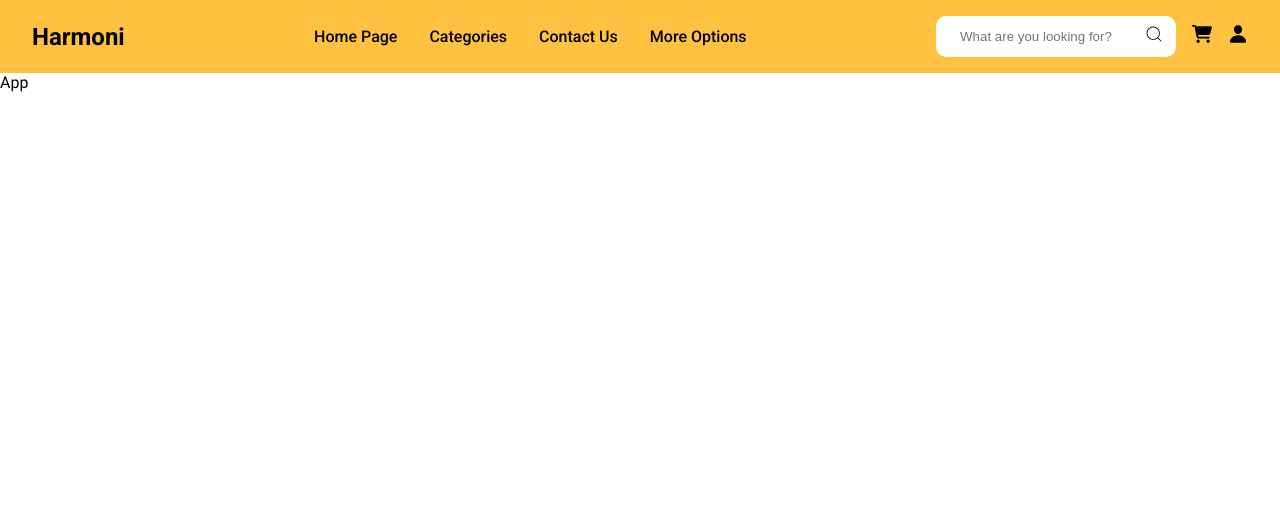
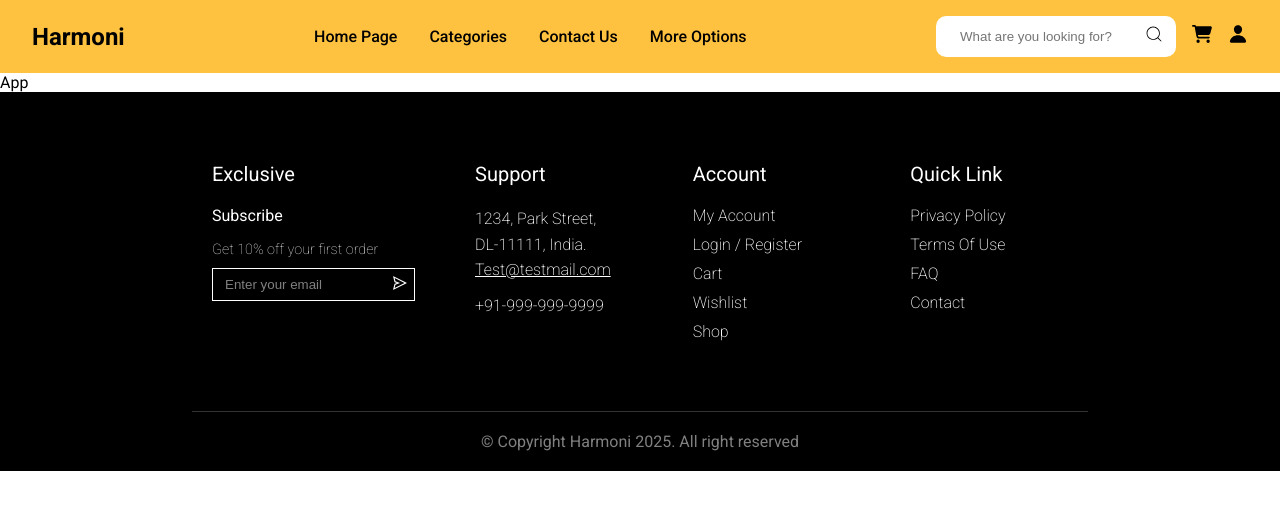
Before and after one commit to nikhilsinha822/harmoni, a React (Vite) app: page / in a window 1280 px wide. Shown: the top 510 px of the page. Built offline with nearby package versions, Linux system fonts and the light colour scheme.

Commit message:
added footer

```diff
--- a/src/App.css
+++ b/src/App.css
@@ -1,4 +1,4 @@
-@import url("https://fonts.googleapis.com/css2?family=Roboto:ital,wght@0,100..900;1,100..900&display=swap");
+@import url('https://fonts.googleapis.com/css2?family=Roboto:ital,wght@0,100..900;1,100..900&display=swap');
 
 .app {
   font-family: "Roboto";
--- a/src/App.tsx
+++ b/src/App.tsx
@@ -1,4 +1,5 @@
 import Navbar from "./components/Navbar"
+import Footer from './components/Footer'
 import './App.css'
 
 const App = () => {
@@ -6,6 +7,7 @@ const App = () => {
     <div className="app">
       <Navbar/>
       App
+      <Footer/>
     </div>
   )
 }
--- /dev/null
+++ b/src/components/Footer/Footer.css
@@ -0,0 +1,133 @@
+.footer {
+  background-color: #000;
+  color: #fff;
+  padding: 70px 0px 20px;
+}
+
+.footer-container {
+  max-width: 1200px;
+  width: 70%;
+  margin: 0 auto;
+  display: grid;
+  grid-template-columns: repeat(4, 1fr);
+  gap: 20px;
+}
+
+.footer-section {
+  margin: 0 20px;
+}
+
+.footer-heading {
+  font-size: 20px;
+  margin-bottom: 20px;
+  font-weight: 400;
+}
+
+.footer-link {
+  color: #fff;
+  font-weight: 200;
+  text-decoration: none;
+  display: block;
+  margin-bottom: 10px;
+  transition: opacity 0.2s ease;
+}
+
+.footer-link:hover {
+  opacity: 0.8;
+}
+
+.input-container {
+  display: flex;
+  position: relative;
+  margin-top: 10px;
+}
+
+.email-input {
+  padding: 8px 12px;
+  background-color: transparent;
+  border: 1px solid #fff;
+  color: #fff;
+  flex: 1;
+}
+
+.email-input::placeholder {
+  color: gray;
+}
+
+.submit-button {
+  position: absolute;
+  right: 0;
+  height: 100%;
+  width: 15%;
+  background: transparent;
+  color: #fff;
+  border: none;
+  font-size: 1rem;
+  cursor: pointer;
+}
+
+.support-address {
+  font-style: normal;
+  font-weight: 200;
+  line-height: 1.6;
+}
+
+.subscribe-title {
+  margin-bottom: 8px;
+}
+
+.subscribe-text {
+  margin: 16px 0 0;
+  font-size: 0.9rem;
+  font-weight: 100;
+  opacity: 0.9;
+}
+
+.copyright {
+  text-align: center;
+  margin-top: 40px;
+  grid-column: 1 / -1;
+  border-top: 1px solid #333;
+  color: gray;
+  padding-top: 20px;
+}
+
+.footer-nav {
+  font-weight: 200;
+}
+/* Responsive Design */
+@media screen and (max-width: 1024px) {
+  .footer-container {
+    grid-template-columns: repeat(2, 1fr);
+  }
+
+  .footer-section {
+    margin: 0 10px;
+  }
+}
+
+@media screen and (max-width: 640px) {
+  .footer-container {
+    grid-template-columns: 1fr;
+  }
+
+  .footer-section {
+    margin: 0;
+    text-align: center;
+  }
+
+  .input-container {
+    max-width: 300px;
+    margin: 10px auto;
+  }
+
+  .support-address {
+    text-align: center;
+  }
+
+  .footer-nav {
+    display: flex;
+    flex-direction: column;
+    align-items: center;
+  }
+}
--- /dev/null
+++ b/src/components/Footer/index.tsx
@@ -0,0 +1,67 @@
+import './Footer.css';
+import { AiOutlineSend } from "react-icons/ai";
+
+const Footer = () => {
+  return (
+    <footer className="footer">
+      <div className="footer-container">
+        <div className="footer-section">
+          <h3 className="footer-heading">Exclusive</h3>
+          <div className="subscribe-section">
+            <p className="subscribe-title">Subscribe</p>
+            <p className="subscribe-text">Get 10% off your first order</p>
+            <div className="input-container">
+              <input
+                type="email"
+                placeholder="Enter your email"
+                className="email-input"
+              />
+              <button className="submit-button"><AiOutlineSend /></button>
+            </div>
+          </div>
+        </div>
+
+        <div className="footer-section">
+          <h3 className="footer-heading">Support</h3>
+          <address className="support-address">
+            <p>1234, Park Street,</p>
+            <p>DL-11111, India.</p>
+            <a href="mailto:Test@testmail.com" className="footer-link">
+              <u>Test@testmail.com</u>
+            </a>
+            <a href="tel:+919999999999" className="footer-link">
+              +91-999-999-9999
+            </a>
+          </address>
+        </div>
+
+        <div className="footer-section">
+          <h3 className="footer-heading">Account</h3>
+          <nav className="footer-nav">
+            <a href="/my-account" className="footer-link">My Account</a>
+            <a href="/login" className="footer-link">Login / Register</a>
+            <a href="/cart" className="footer-link">Cart</a>
+            <a href="/wishlist" className="footer-link">Wishlist</a>
+            <a href="/shop" className="footer-link">Shop</a>
+          </nav>
+        </div>
+
+        <div className="footer-section">
+          <h3 className="footer-heading">Quick Link</h3>
+          <nav className="footer-nav">
+            <a href="/privacy-policy" className="footer-link">Privacy Policy</a>
+            <a href="/terms-of-use" className="footer-link">Terms Of Use</a>
+            <a href="/faq" className="footer-link">FAQ</a>
+            <a href="/contact" className="footer-link">Contact</a>
+          </nav>
+        </div>
+
+        <div className="copyright">
+          © Copyright Harmoni 2025. All right reserved
+        </div>
+      </div>
+    </footer>
+  );
+};
+
+export default Footer;
```
Also changed, not shown: src/components/Navbar/Navbar.css (renamed from src/components/Navbar.css), src/components/Navbar/index.tsx (renamed from src/components/Navbar.tsx).
